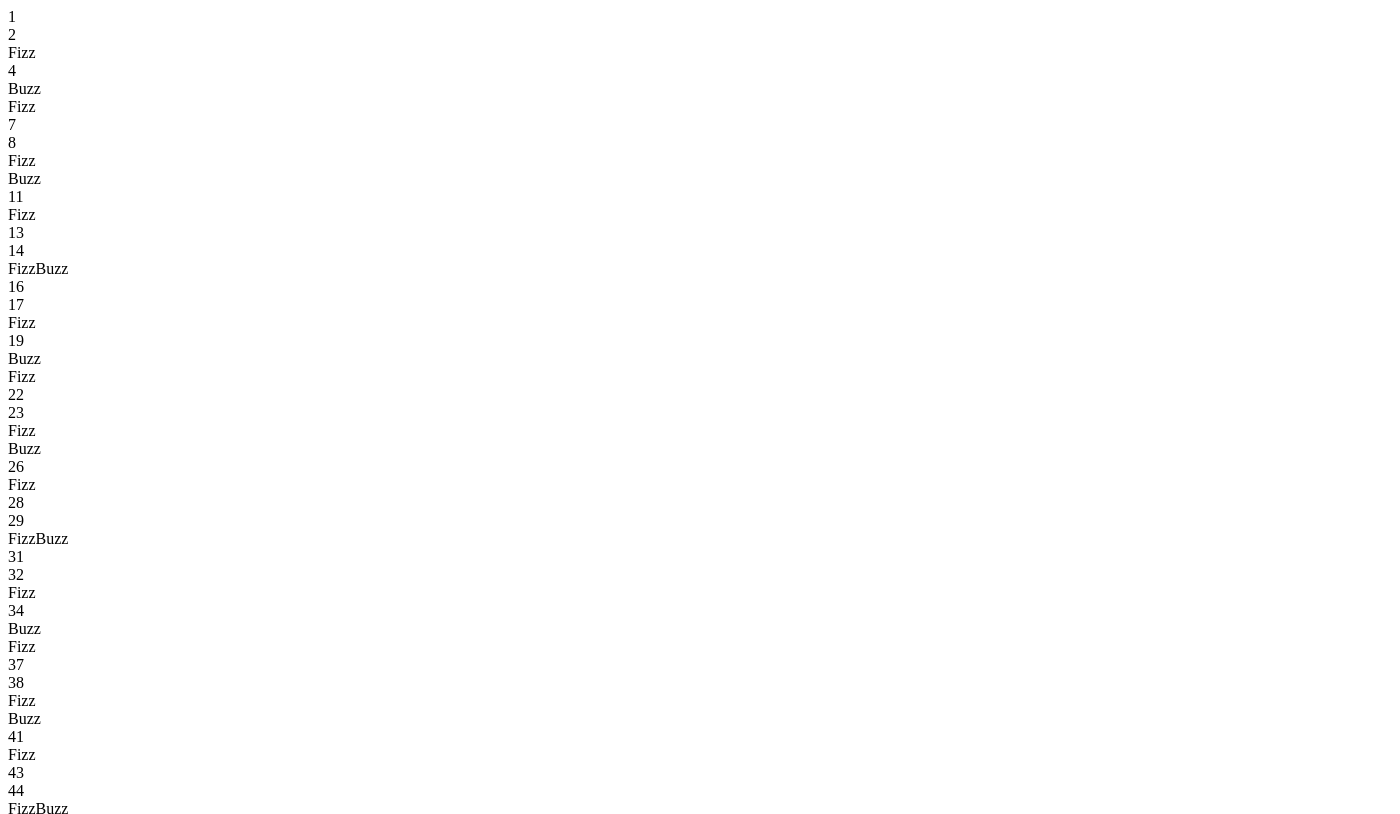
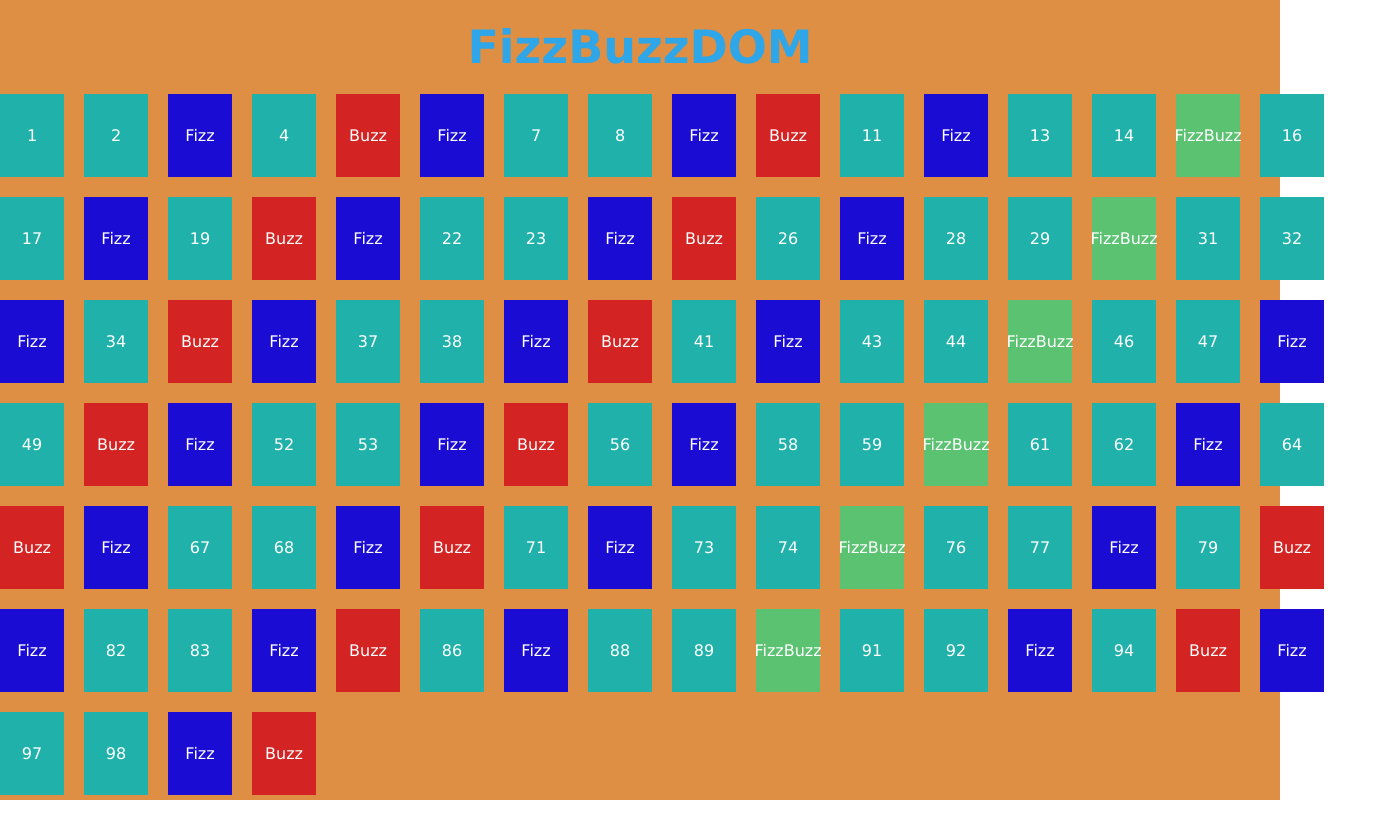
Before and after one commit to ValerioCarbone/js-fizzbuzz, a plain HTML site: page index.html in a window 1280 px wide. Shown: the top 814 px of the page, 1400 px wide, since content can reach past the window. Drawn offline with Linux system fonts and the light colour scheme.

Commit message:
ADD-Style

```diff
--- /dev/null
+++ b/css/style.css
@@ -0,0 +1,64 @@
+/* RESET */
+*{
+    margin: 0;
+    padding: 0;
+    box-sizing: border-box;
+}
+
+/* APP */
+*{
+    font-family: Verdana, Geneva, Tahoma, sans-serif;
+}
+
+.app-container{
+    background-color: rgb(222, 143, 68);
+    height: 100vh;
+}
+
+.section-title{
+    font-weight: 700;
+    color: rgb(46, 166, 231);
+    text-align: center;
+    font-size: 46px;
+    padding: 20px 0;
+}
+
+.container{
+    margin: 0 auto;
+    width: 1400px;
+    display: flex;
+    gap: 20px;
+    flex-wrap: wrap;
+}
+
+.fizzbuzz,
+.fizz,
+.buzz,
+.number{
+    display: flex;
+    align-items: center;
+    justify-content: center;
+    padding: 32px;
+    aspect-ratio: 1;
+    width: 50px;
+}
+
+.fizzbuzz{
+    background-color: rgb(90, 194, 113);
+    color: white;
+}
+
+.fizz{
+    background-color: rgb(26, 12, 211);
+    color: white;
+}
+
+.buzz{
+    background-color: rgb(212, 35, 35);
+    color: white;
+}
+
+.number{
+    background-color: lightseagreen;
+    color: white;
+}
--- a/index.html
+++ b/index.html
@@ -4,9 +4,15 @@
     <meta charset="UTF-8">
     <meta name="viewport" content="width=device-width, initial-scale=1.0">
     <title>FizzBuzz</title>
+    <link rel="stylesheet" href="./css/style.css">
 </head>
 <body>
-    <div class="container"></div>
+    <main class="app-container">
+        <section class="app-fizzbuzz">
+            <h2 class="section-title">FizzBuzzDOM</h2>
+            <div class="container"></div>
+        </section>
+    </main>
     <script src="./js/app.js"></script>
 </body>
 </html>
--- a/js/app.js
+++ b/js/app.js
@@ -21,22 +21,25 @@ for (let i = 0; i < 100; i++){
 
     const contentDOMElement = document.createElement('div')
     containerDOMElement.append(contentDOMElement)
-// containerDOMElement.classList.add('')
 
     if (p===0){
     console.log('FizzBuzz')
     contentDOMElement.innerHTML = ('FizzBuzz')
+    contentDOMElement.classList.add('fizzbuzz')
     }
     else if (n===0){
         console.log('Fizz')
         contentDOMElement.innerHTML = ('Fizz')
+        contentDOMElement.classList.add('fizz')
     }
     else if (o===0){
         console.log('Buzz')
         contentDOMElement.innerHTML = ('Buzz')
+        contentDOMElement.classList.add('buzz')
     }
     else {
         console.log(m)
         contentDOMElement.innerHTML = m
+        contentDOMElement.classList.add('number')
     }
 }
```
